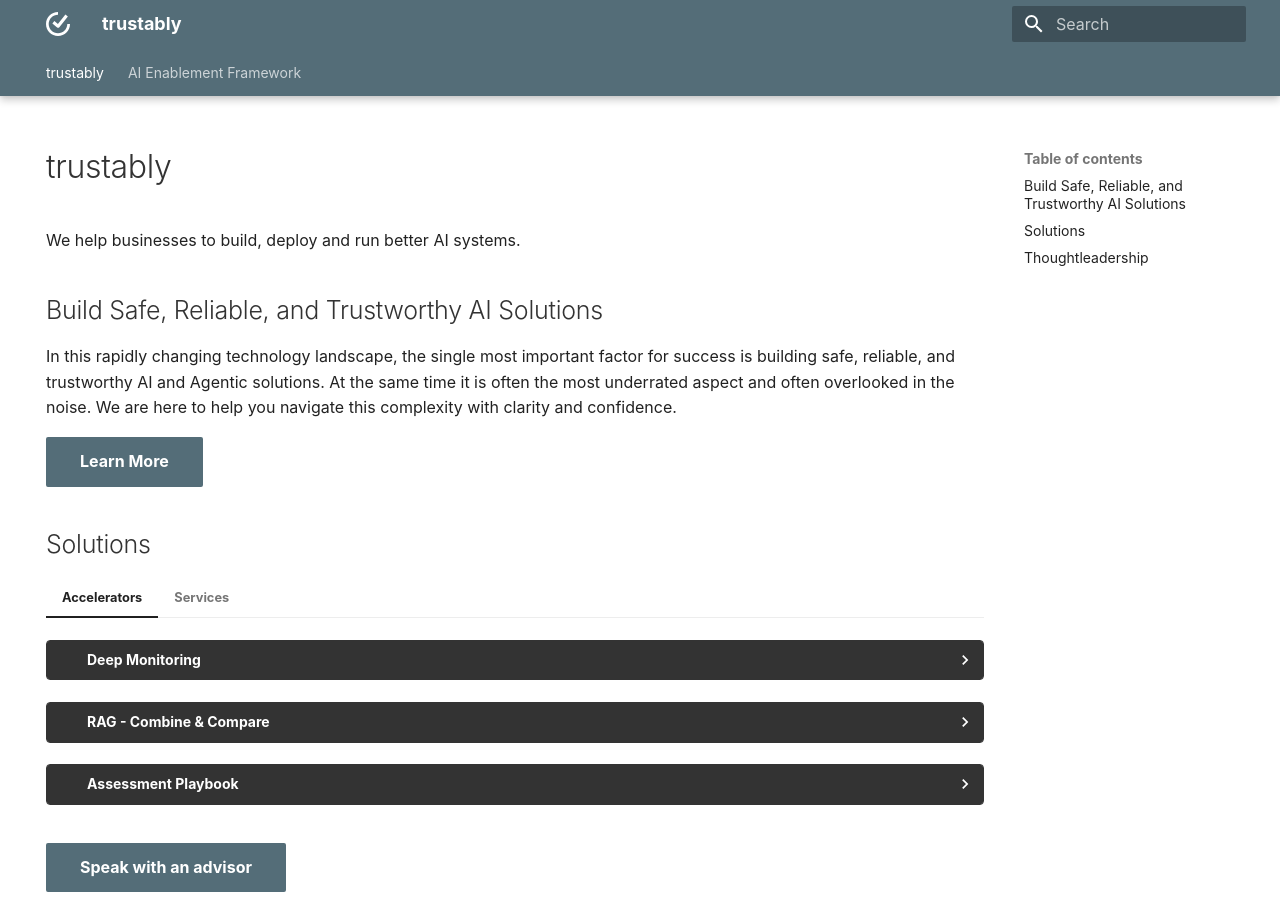
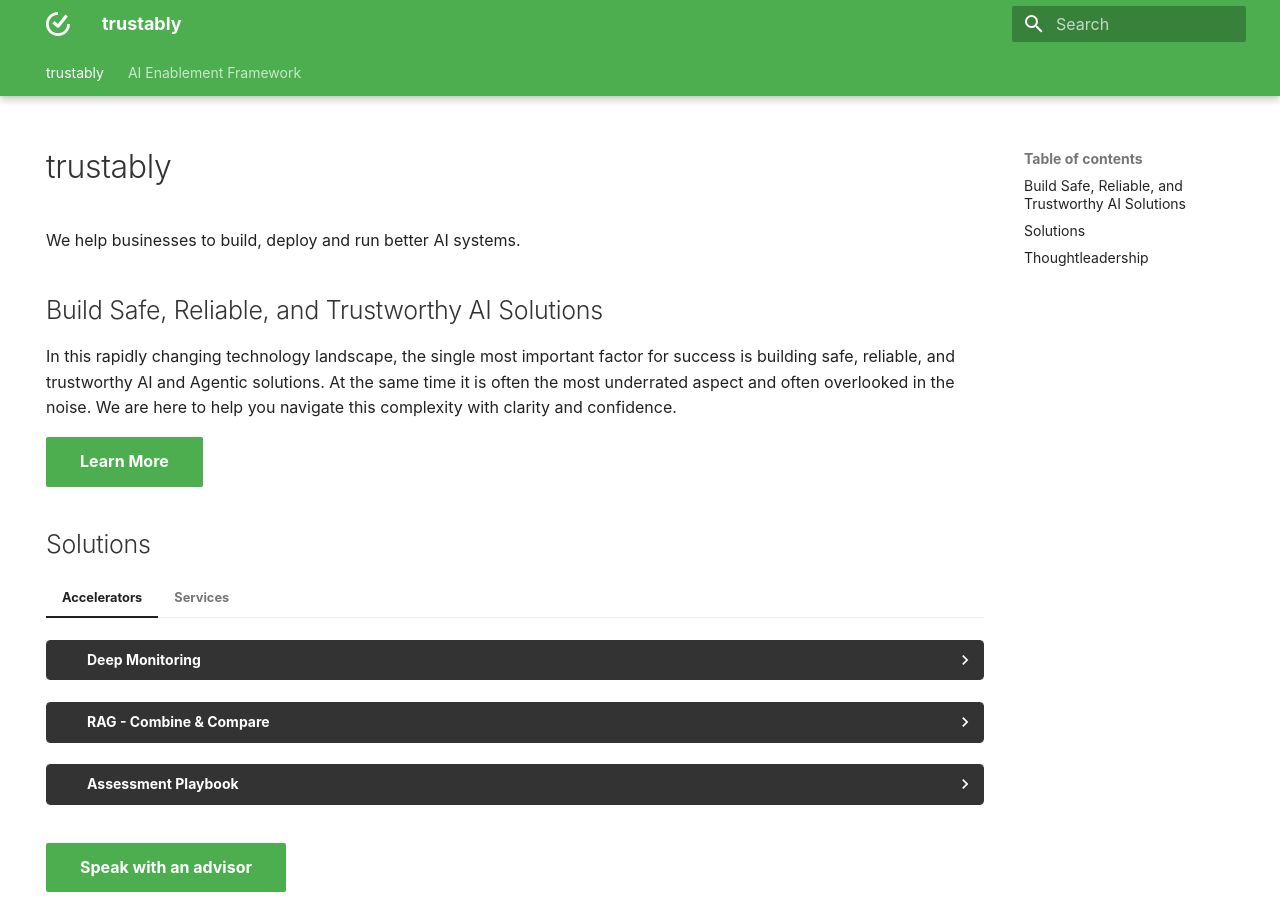
Before and after one commit to ayanguha/trustably, an MkDocs documentation site: the page built from docs/docs/index.md, in a window 1280 px wide and 900 px high. Built offline with MkDocs 1.6.1 and Material for MkDocs 9.7.7, drawn with Linux system fonts in a browser that asks for light colours; some web fonts are replaced.

Commit message:
test CI/CD

```diff
--- a/docs/mkdocs.yml
+++ b/docs/mkdocs.yml
@@ -17,7 +17,7 @@
     text: Google Sans
   palette:
     scheme: light
-    primary: blue grey
+    primary: green
     accent: indigo
   features:
     - navigation.path
```
Also changed, not shown: 1 other file.
